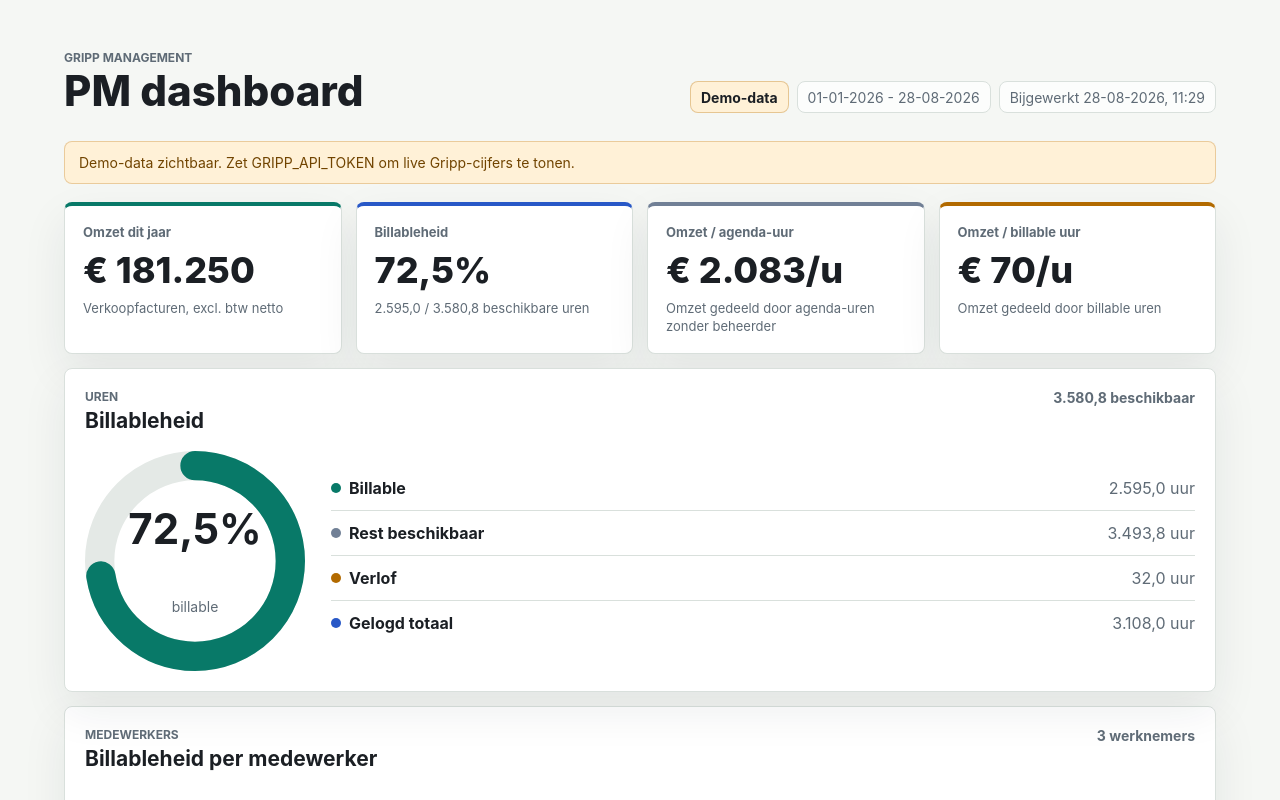
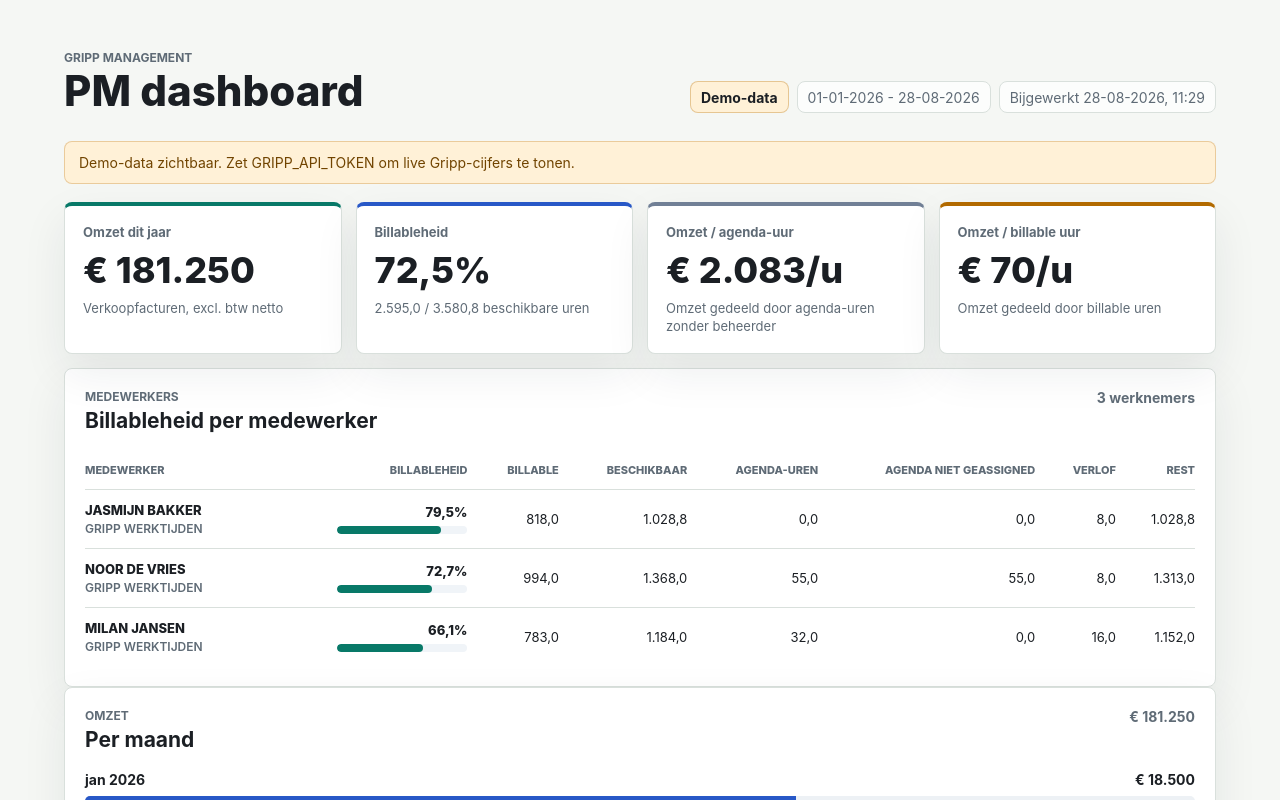
Before and after one commit to maxancedecot/GrippMCP, a Next.js app: page /pm in a window 1280 px wide. Shown: the top 800 px of the page. Built offline with nearby package versions, Linux system fonts and the light colour scheme.

Commit message:
Remove PM billability chart card

```diff
--- a/app/pm/page.tsx
+++ b/app/pm/page.tsx
@@ -150,7 +150,6 @@ const currencyPerHourFormatter = new Intl.NumberFormat("nl-BE", {
 
 export default async function PmDashboardPage() {
   const dashboard = await getPmDashboardData();
-  const gaugeProgress = Math.max(0, Math.min(dashboard.billability, 100));
   const maxMonthlyRevenue = Math.max(1, ...dashboard.revenueByMonth.map((row) => Math.abs(row.revenue)));
 
   return (
@@ -176,38 +175,6 @@ export default async function PmDashboardPage() {
         <MetricCard label="Billableheid" value={`${formatPercent(dashboard.billability)}%`} detail={`${formatHours(dashboard.billableHours)} / ${formatHours(dashboard.availableHours)} beschikbare uren`} tone="blue" />
         <MetricCard label="Omzet / agenda-uur" value={formatCurrencyPerHour(dashboard.revenuePerCalendarItemHour)} detail="Omzet gedeeld door agenda-uren zonder beheerder" tone="neutral" />
         <MetricCard label="Omzet / billable uur" value={formatCurrencyPerHour(dashboard.revenuePerBillableHour)} detail="Omzet gedeeld door billable uren" tone="warning" />
-      </section>
-
-      <section className="dashboard-grid dashboard-grid--single">
-        <article className="panel">
-          <div className="panel-heading">
-            <div>
-              <p className="eyebrow">Uren</p>
-              <h2>Billableheid</h2>
-            </div>
-            <span className="panel-total">{formatHours(dashboard.availableHours)} beschikbaar</span>
-          </div>
-
-          <div className="distribution-layout">
-            <div className="gauge" aria-label={`Billableheid ${formatPercent(dashboard.billability)} procent`}>
-              <svg className="gauge-ring" viewBox="0 0 120 120" aria-hidden="true">
-                <circle className="gauge-ring-track" cx="60" cy="60" r="52" pathLength={100} />
-                <circle className="gauge-ring-fill" cx="60" cy="60" r="52" pathLength={100} strokeDasharray={`${gaugeProgress} ${100 - gaugeProgress}`} />
-              </svg>
-              <div className="gauge-inner">
-                <strong>{formatPercent(dashboard.billability)}%</strong>
-                <span>billable</span>
-              </div>
-            </div>
-
-            <dl className="legend-list">
-              <LegendItem label="Billable" value={`${formatHours(dashboard.billableHours)} uur`} className="legend-dot--good" />
-              <LegendItem label="Rest beschikbaar" value={`${formatHours(dashboard.capacityRemainingHours)} uur`} className="legend-dot--neutral" />
-              <LegendItem label="Verlof" value={`${formatHours(dashboard.leaveHours)} uur`} className="legend-dot--warning" />
-              <LegendItem label="Gelogd totaal" value={`${formatHours(dashboard.loggedHours)} uur`} className="legend-dot--blue" />
-            </dl>
-          </div>
-        </article>
       </section>
 
       <section className="panel">
@@ -312,18 +279,6 @@ function MetricCard({
   );
 }
 
-function LegendItem({ label, value, className }: { label: string; value: string; className: string }) {
-  return (
-    <div>
-      <dt>
-        <span className={`legend-dot ${className}`} />
-        {label}
-      </dt>
-      <dd>{value}</dd>
-    </div>
-  );
-}
-
 async function getPmDashboardData(): Promise<PmDashboardData> {
   const period = getYearToDatePeriod();
 
```
